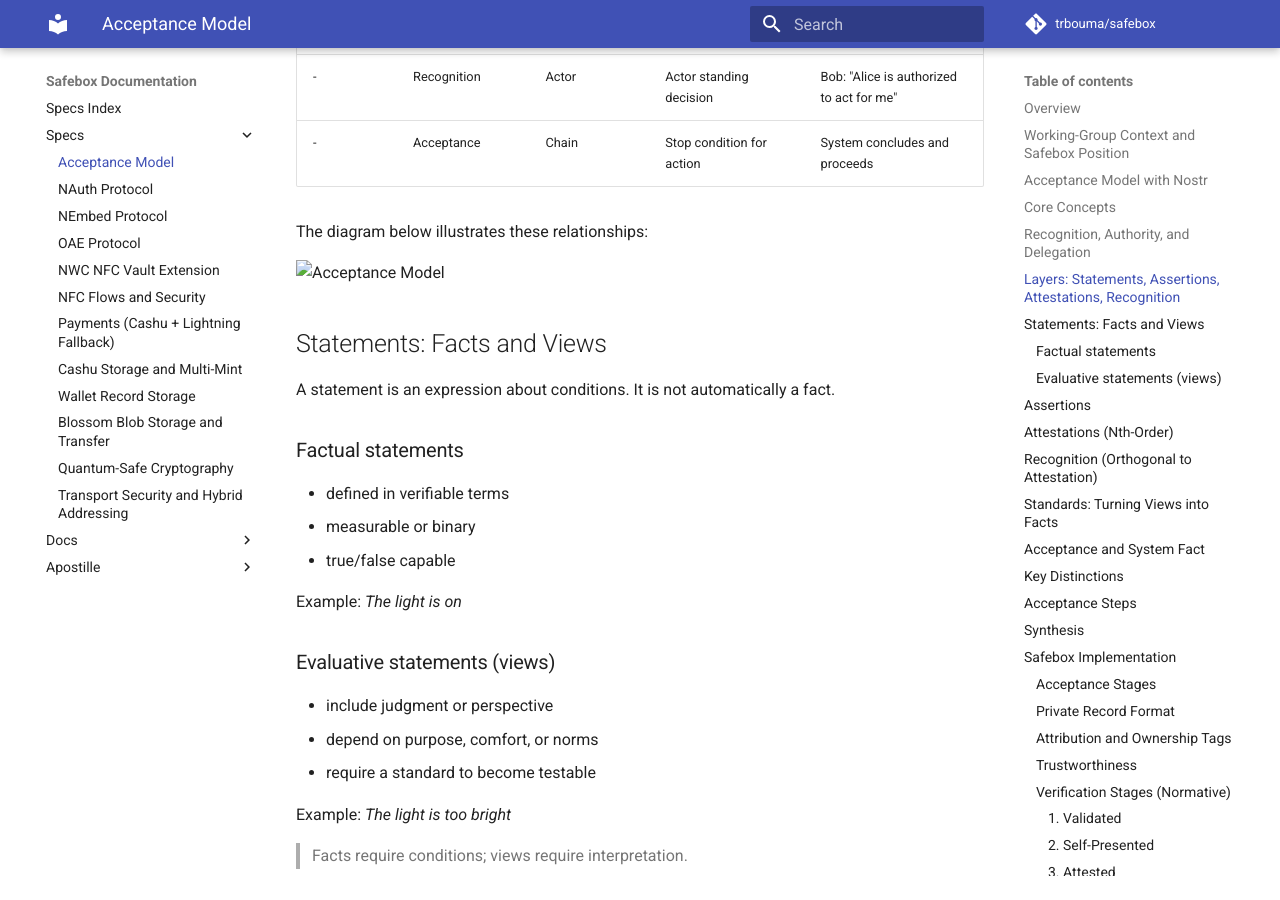
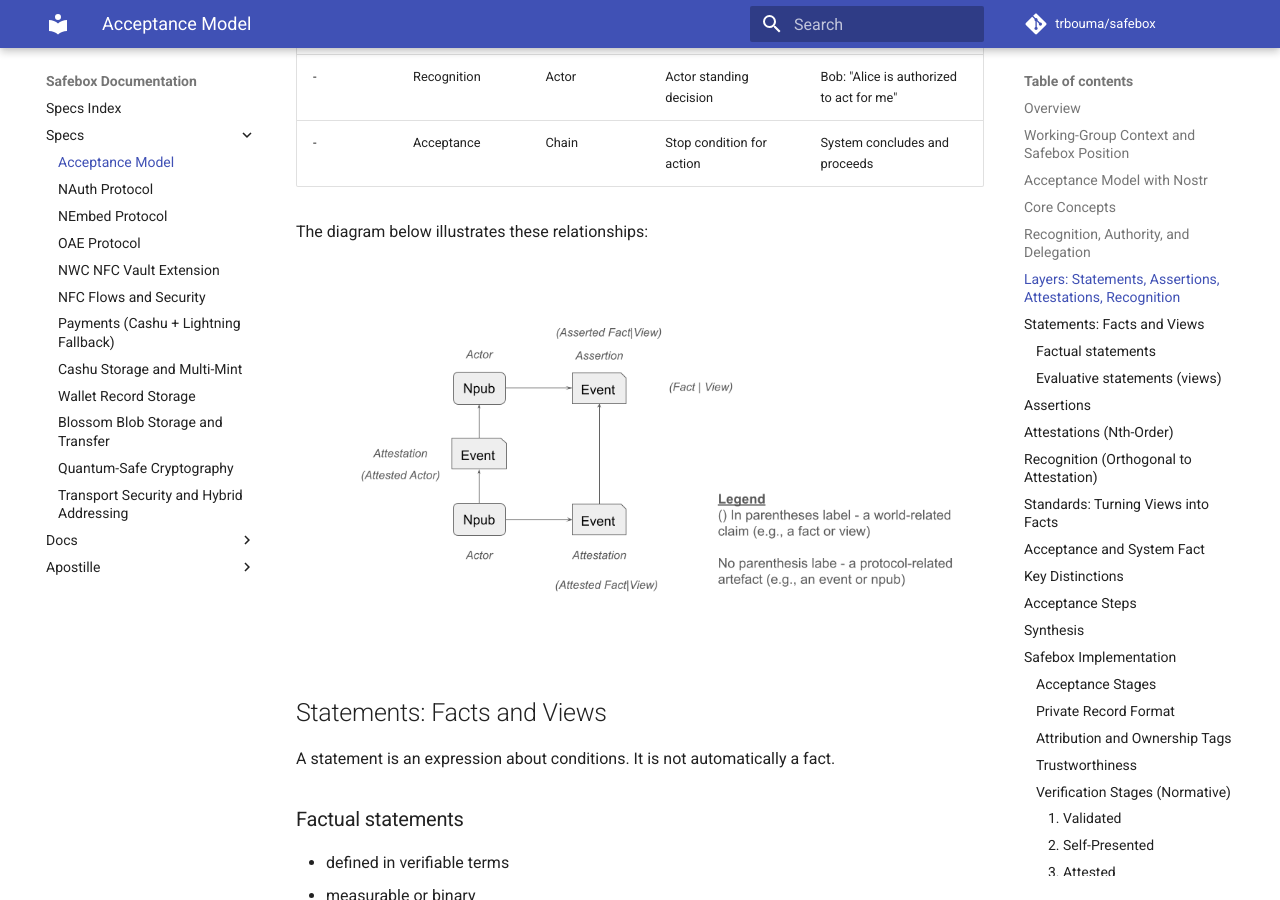
Before and after one commit to trbouma/safebox, an MkDocs documentation site: the page built from docs/specs/ACCEPTANCE-MODEL.md, in a window 1280 px wide and 900 px high, scrolled down 3262 px. Built offline with MkDocs 1.6.1 and Material for MkDocs 9.7.7, drawn with Linux system fonts in a browser that asks for light colours; comment, search, counter and statistics services are not loaded.

Commit message:
fix broken image links

```diff
--- a/docs/specs/ACCEPTANCE-MODEL.md
+++ b/docs/specs/ACCEPTANCE-MODEL.md
@@ -105,7 +105,7 @@ In this model:
 
 The diagram below illustrates these relationships:
 
-![Acceptance Model](./img/acceptance-model.png)
+![Acceptance Model](../img/acceptance-model.png)
 
 ## Statements: Facts and Views
 
@@ -214,7 +214,7 @@ Acceptance is:
 
 Acceptance is a recursive resolution model that halts at first-order assertions.
 
-![Acceptance Steps](./img/acceptance-steps.png)
+![Acceptance Steps](../img/acceptance-steps.png)
 
 ## Synthesis
 
```
